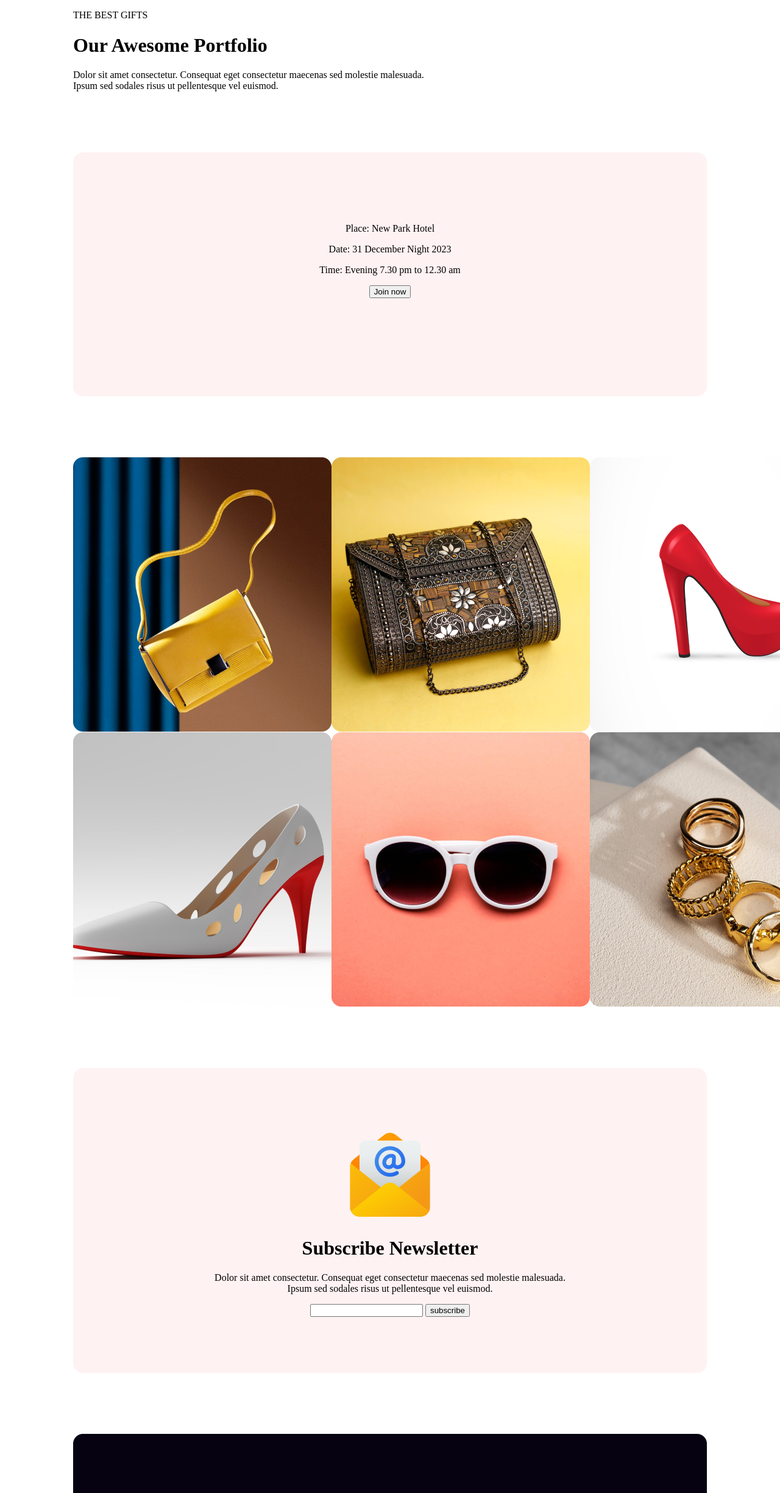
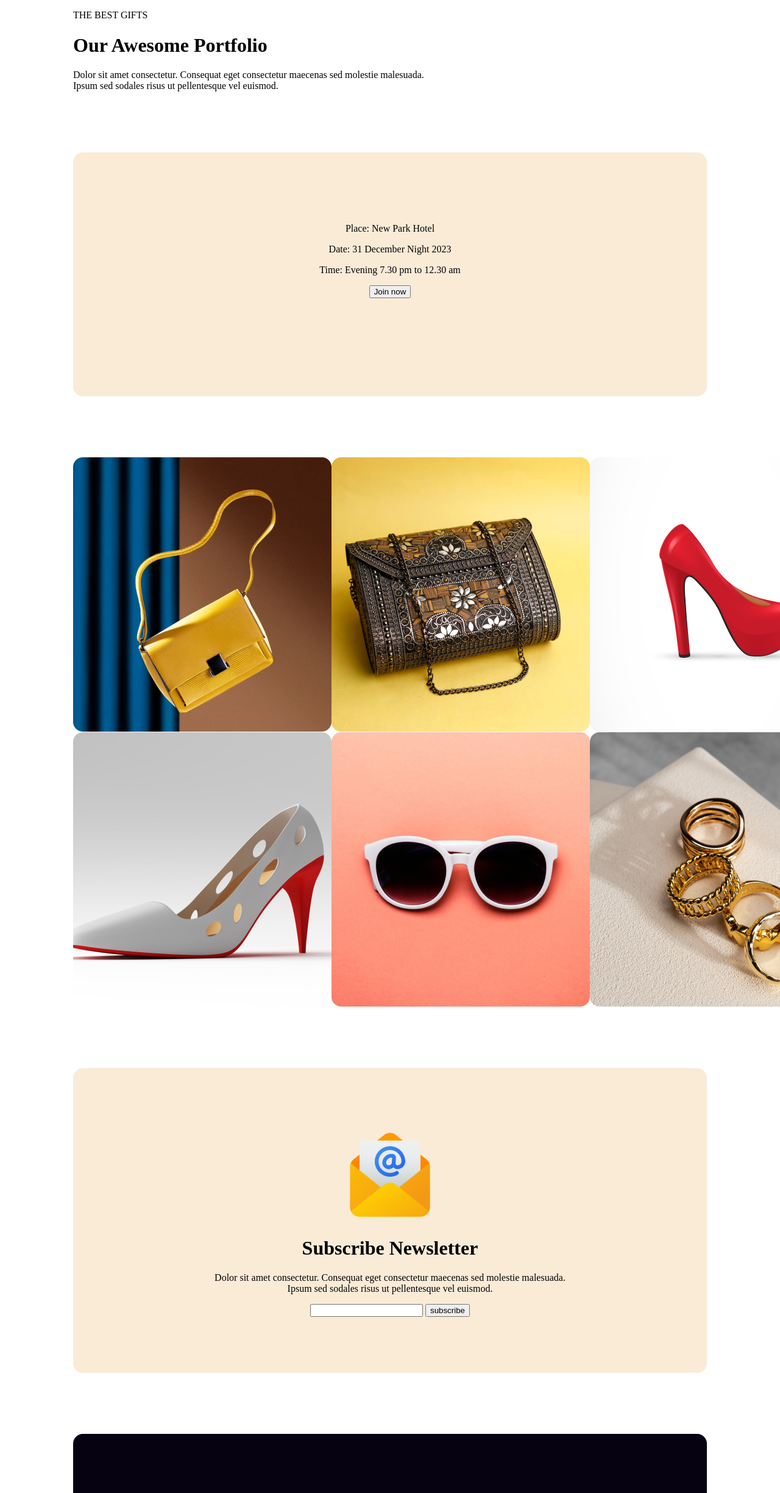
Before and after one commit to nasermunshi/First-Assignments, a plain HTML site: page index.html in a window 1280 px wide. Shown: the part 1994-4443 px from the top of the page at 61% size. Drawn offline with Linux system fonts and the light colour scheme.

Commit message:
add the color

```diff
--- a/styles/style.css
+++ b/styles/style.css
@@ -73,6 +73,7 @@ font-weight: 700;
     width: 100%;
     border-radius: 16px;
     background: rgba(255, 0, 0, 0.05);
+    background-color: antiquewhite;
 }
 
 .social-links{
@@ -115,5 +116,6 @@ margin-right: 60px;
     border-radius: 16px;
     background: rgba(255, 0, 0, 0.05);
     margin-bottom: 100px;
+    background-color: antiquewhite;
 
 }
```
